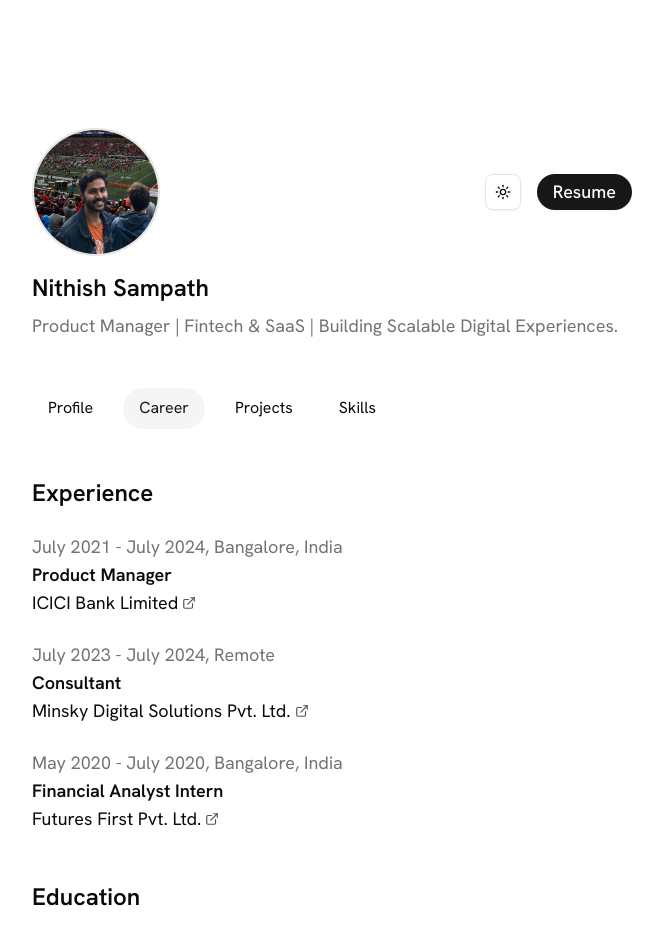
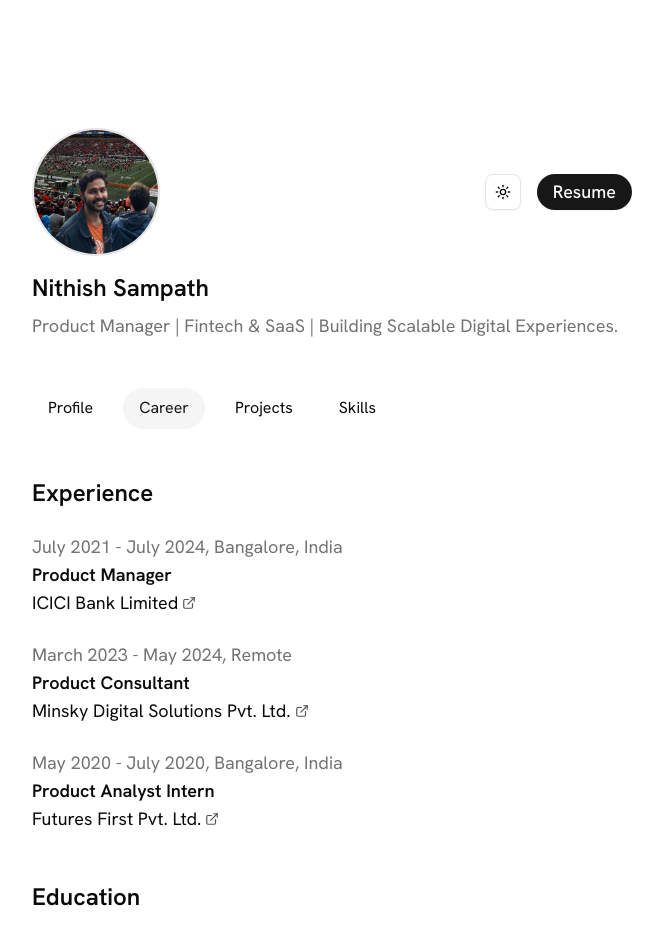
Before and after one commit to qberg/nithishdotcom, a Next.js app: page /cv in a window 1280 px wide. Shown: the top 942 px of the page, without its empty margins (308-971 px from the left). Built offline with nearby package versions, Linux system fonts and the light colour scheme.

Commit message:
Update bioData.ts

```diff
--- a/src/data/bioData.ts
+++ b/src/data/bioData.ts
@@ -113,14 +113,14 @@ export const workExperience: WorkExperience[] = [
     location: "Bangalore, India",
   },
   {
-    role: "Consultant",
+    role: "Product Consultant",
     company: "Minsky Digital Solutions Pvt. Ltd.",
     companyWebsite: "https://www.minsky.in/",
-    duration: "July 2023 - July 2024",
+    duration: "March 2023 - May 2024",
     location: "Remote",
   },
   {
-    role: "Financial Analyst Intern",
+    role: "Product Analyst Intern",
     company: "Futures First Pvt. Ltd.",
     companyWebsite: "https://futuresfirst.com/",
     duration: "May 2020 - July 2020",
```
